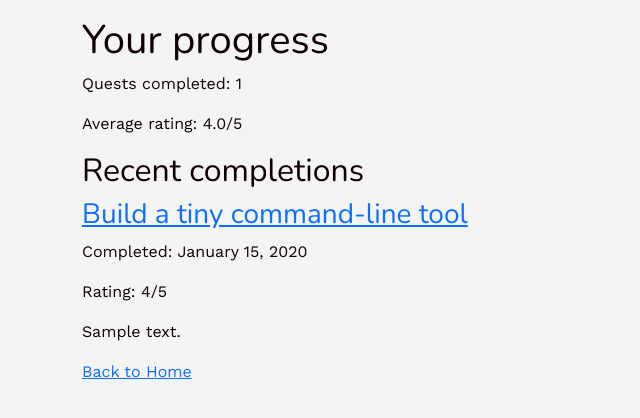
After one commit to LZCR-JP/rails-side-quest-generator, a Rails app: page /progress in a window 1280 px wide. The commit adds this page. Shown: the top 418 px of the page, without its empty margins (0-640 px from the left). Run offline with Rails 7, Linux system fonts and the light colour scheme; data comes from the database, SQL or seed files in the repository; tables that the repository leaves empty hold one stand-in row (values such as "Sample post"); style sheets or scripts are compiled from the project's sources; some libraries are stand-ins or nearby versions.

Commit message:
added completions and all codes are working

```diff
--- a/app/controllers/pages_controller.rb
+++ b/app/controllers/pages_controller.rb
@@ -1,4 +1,10 @@
 class PagesController < ApplicationController
   def home
   end
+
+  def progress
+    @completed_count = Completion.count
+    @average_rating = Completion.average(:rating)&.round(1)
+    @recent_completions = Completion.includes(:quest).order(completed_at: :desc).limit(10)
+  end
 end
--- /dev/null
+++ b/app/views/pages/progress.html.erb
@@ -0,0 +1,33 @@
+<div class="container mt-3">
+    <h1>Your progress</h1>
+
+<p>Quests completed: <%= @completed_count %></p>
+
+<p>
+  Average rating:
+  <%= @average_rating ? "#{@average_rating}/5" : "No ratings yet" %>
+</p>
+
+<h2>Recent completions</h2>
+
+<% if @recent_completions.any? %>
+  <% @recent_completions.each do |completion| %>
+    <article>
+      <h3><%= link_to completion.quest.title, quest_path(completion.quest) %></h3>
+      <p>
+        Completed:
+        <%= completion.completed_at&.strftime("%B %d, %Y") || "Date not recorded" %>
+      </p>
+      <% if completion.rating.present? %>
+        <p>Rating: <%= completion.rating %>/5</p>
+      <% end %>
+      <% if completion.note.present? %>
+        <p><%= completion.note.capitalize %></p>
+      <% end %>
+    </article>
+  <% end %>
+<% else %>
+  <p>No completed quests yet. Finish a quest to see it here!</p>
+<% end %>
+<%= link_to "Back to Home", root_path %>
+</div>
--- a/app/views/quests/index.html.erb
+++ b/app/views/quests/index.html.erb
@@ -1,7 +1,7 @@
 <div class="container mt-3">
     <h1>All quests</h1>
 
-    <%= form_with url: generate_quest_path, method: :post do |form| %>
+    <%= form_with url: generate_quests_path, method: :post do |form| %>
         <%= form.label :max_time, "How many minutes do you have?" %>
         <%= form.number_field :max_time, min: 1, required: true %>
         <%= form.submit "Generate a quest" %>
--- a/config/routes.rb
+++ b/config/routes.rb
@@ -1,5 +1,6 @@
 Rails.application.routes.draw do
   root to: "pages#home"
+  get "/progress", to: "pages#progress", as: :progress
 
   get "up" => "rails/health#show", as: :rails_health_check
 
```
Also changed, not shown: app/controllers/completions_controller.rb (added, +18 -0 lines), app/views/quests/show.html.erb (+24 -1 lines), test/controllers/completions_controller_test.rb (added, +7 -0 lines).
